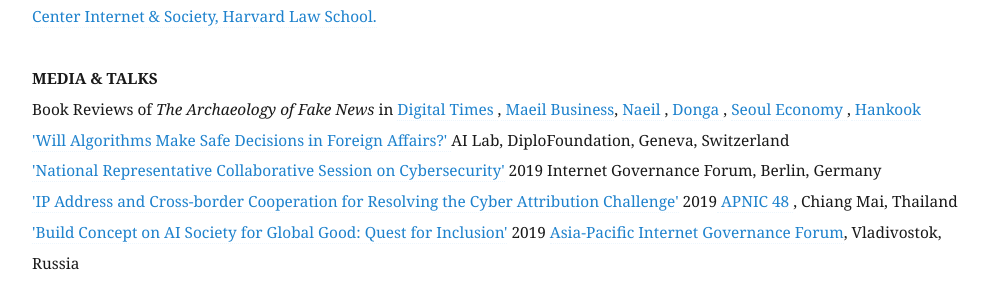
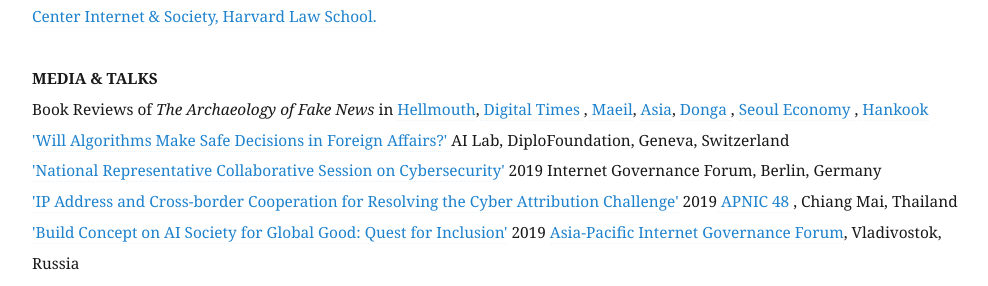
Before and after one commit to eunchangchoi/eunchangchoi.github.io, a Jekyll site: the page built from index.md, in a window 1280 px wide and 900 px high, scrolled down 1741 px. Shown: the part 161-447 px from the top of the window, without its empty margins (68-1056 px from the left). Built offline with Jekyll 4.4.1, drawn with Linux system fonts in a browser that asks for light colours.

Commit message:
Update index.md

```diff
--- a/index.md
+++ b/index.md
@@ -27,7 +27,7 @@
    <br>
 
  <strong> MEDIA & TALKS </strong> <br>
- Book Reviews of <i>The Archaeology of Fake News</i> in <a href="http://www.dt.co.kr/contents.html?article_no=2020030302103869061001"> Digital Times </a>,<a href="https://www.mk.co.kr/news/culture/view/2020/02/155878"> Maeil Business</a>, <a href="https://www.naeil.com/news_view/?id_art=341418"> Naeil </a>, <a href="http://www.donga.com/news/article/all/20200216/99724450/1"> Donga </a>, <a href="https://www.sedaily.com/NewsVIew/1YYX4ZYYI0"> Seoul Economy </a>,<a href="https://www.hankookilbo.com/News/Read/202002131753026467"> Hankook </a> <br>
+ Book Reviews of <i>The Archaeology of Fake News</i> in <a href=" https://youtu.be/MpeoOBXadZ8?t=248">Hellmouth</a>,<a href="http://www.dt.co.kr/contents.html?article_no=2020030302103869061001"> Digital Times </a>,<a href="https://www.mk.co.kr/news/culture/view/2020/02/155878"> Maeil</a>, <a href="https://www.asiae.co.kr/article/2020022811050161321&mobile=Y"> Asia</a>, <a href="http://www.donga.com/news/article/all/20200216/99724450/1"> Donga </a>, <a href="https://www.sedaily.com/NewsVIew/1YYX4ZYYI0"> Seoul Economy </a>,<a href="https://www.hankookilbo.com/News/Read/202002131753026467"> Hankook </a> <br>
  <a href="https://www.diplomacy.edu/blog/will-algorithms-make-safe-decisions-foreign-affairs"> 'Will Algorithms Make Safe Decisions in Foreign Affairs?' </a> AI Lab, DiploFoundation, Geneva, Switzerland <br>
 <a href="https://www.youtube.com/watch?v=nsZJaB3fx0E&feature=youtu.be&t=1689">'National Representative Collaborative Session on Cybersecurity'</a> 2019 Internet Governance Forum, Berlin, Germany <br>
 <a href="https://youtu.be/uRsC_ypHGCg?t=1336">'IP Address and Cross-border Cooperation for Resolving the Cyber Attribution Challenge'</a> 2019<a href="https://conference.apnic.net/48/program/schedule/#/day/6/cooperation-sig"> APNIC 48 </a>, Chiang Mai, Thailand<br>
```
